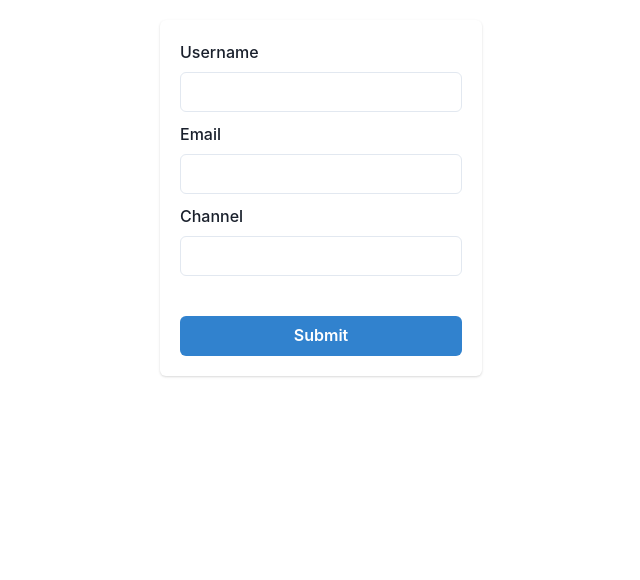
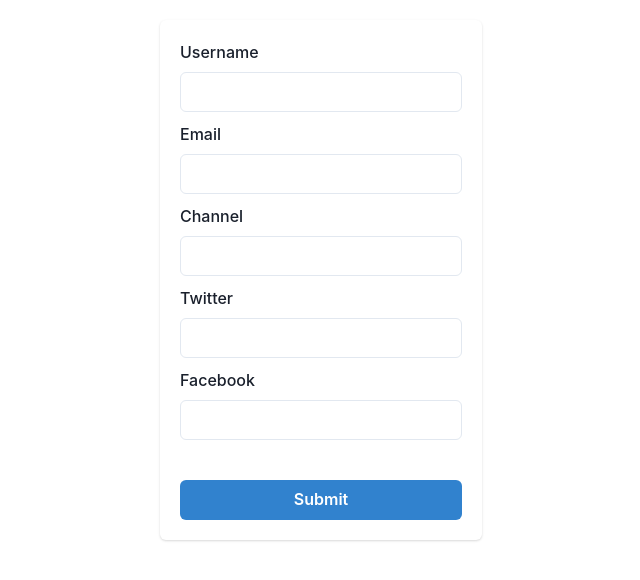
Before and after one commit to jeffigy/React-hook-form, a React (Vite) app: page / in a window 1280 px wide. Shown: the top 580 px of the page, without its empty margins (319-959 px from the left). Built offline with nearby package versions, Linux system fonts and the light colour scheme; no server answers.

Commit message:
nested objects

```diff
--- a/src/components/YouTubeForm.tsx
+++ b/src/components/YouTubeForm.tsx
@@ -16,6 +16,10 @@ type FormValues = {
   username: string;
   email: string;
   channel: string;
+  social: {
+    facebook: string;
+    twitter: string;
+  };
 };
 const YouTubeForm = () => {
   const form = useForm<FormValues>({
@@ -26,6 +30,10 @@ const YouTubeForm = () => {
         username: data.username,
         email: data.email,
         channel: "",
+        social: {
+          facebook: "",
+          twitter: "",
+        },
       };
     },
   });
@@ -105,6 +113,18 @@ const YouTubeForm = () => {
                 </FormHelperText>
               )}
             </FormControl>
+            <FormControl id="twitter">
+              <FormLabel>Twitter</FormLabel>
+              <Input id="twitter" type="text" {...register("social.twitter")} />
+            </FormControl>
+            <FormControl id="facebook">
+              <FormLabel>Facebook</FormLabel>
+              <Input
+                id="facebook"
+                type="text"
+                {...register("social.facebook")}
+              />
+            </FormControl>
           </CardBody>
           <CardFooter>
             <Button w={"full"} type="submit" colorScheme="blue">
```
